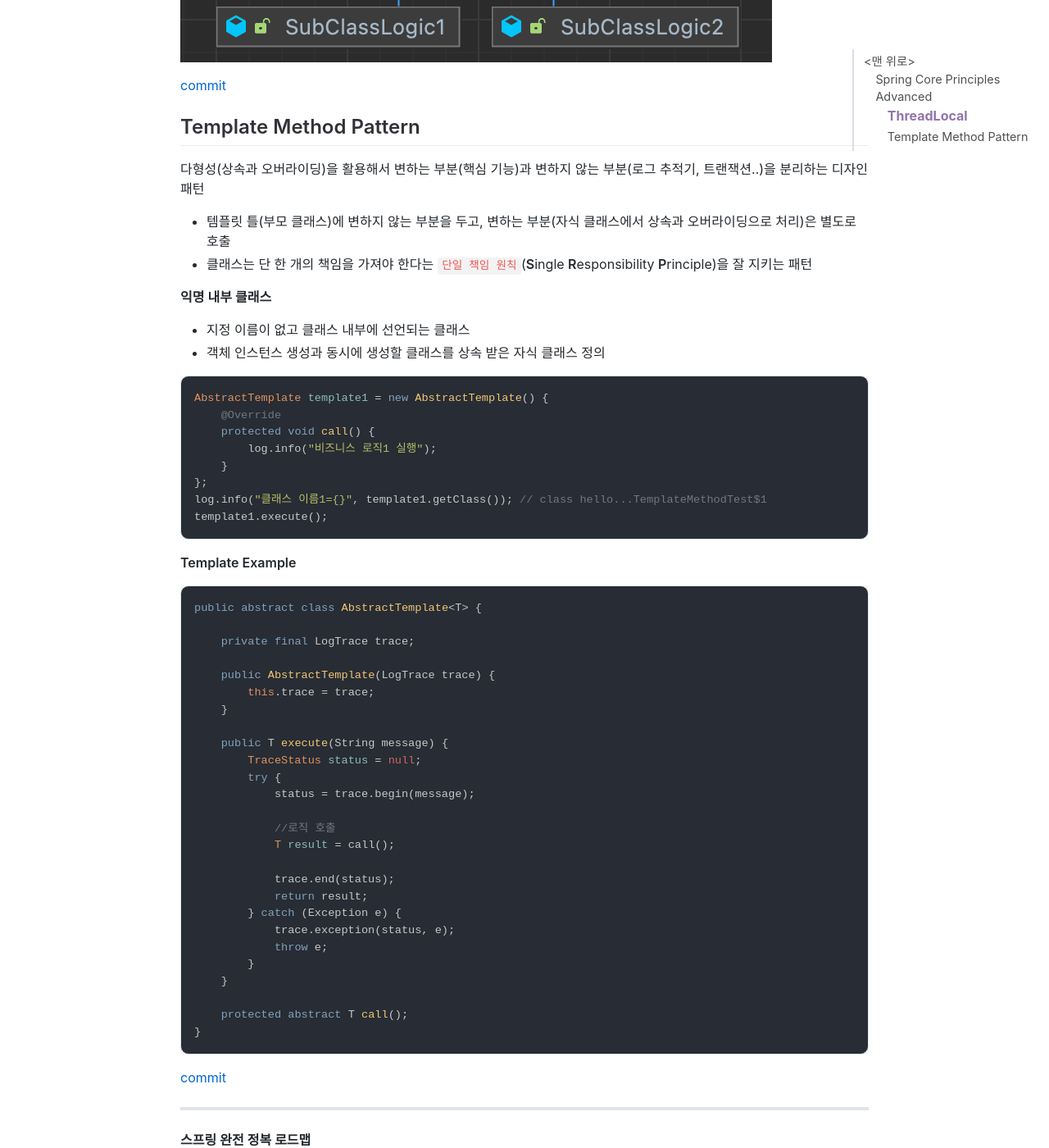
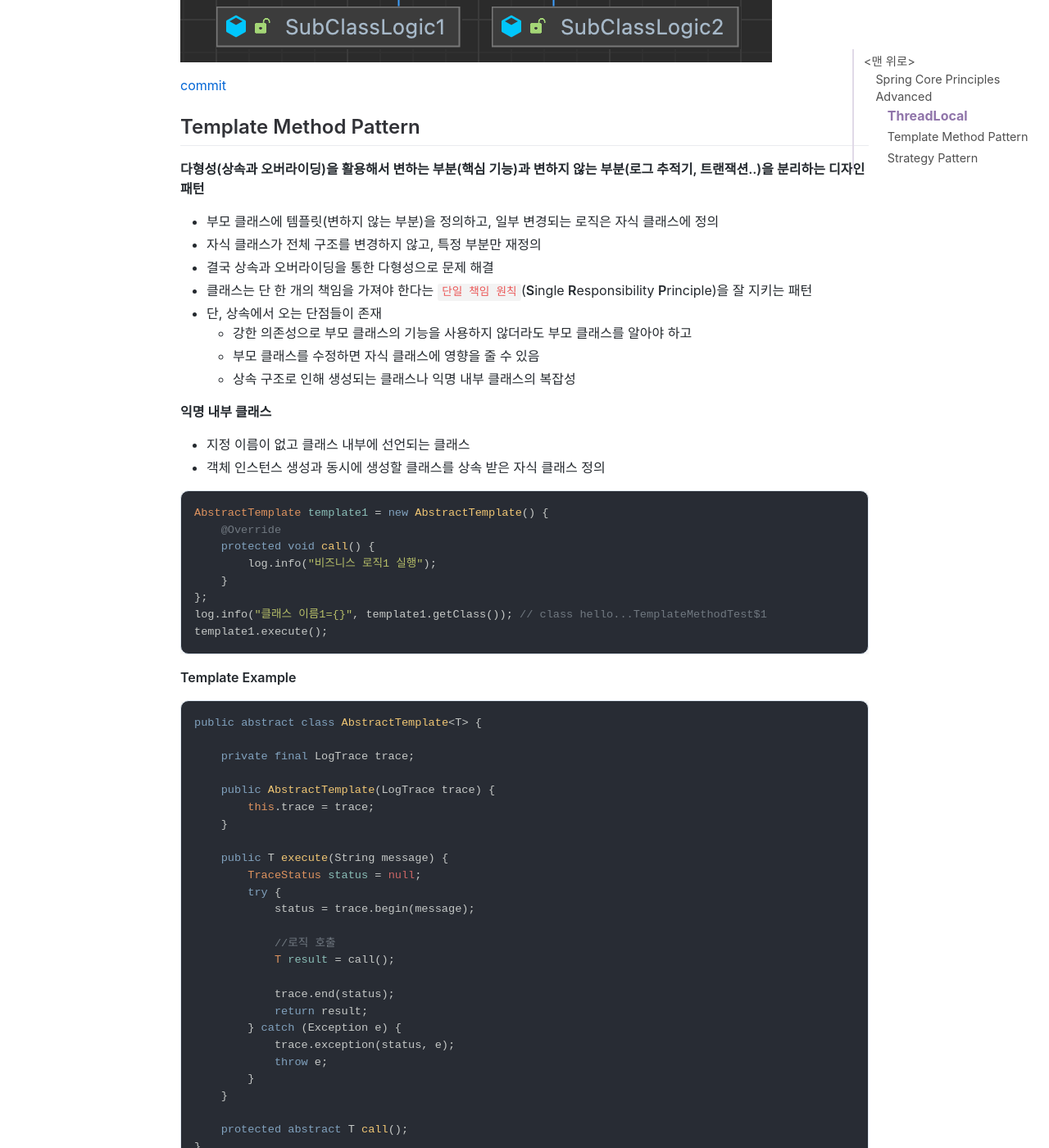
Before and after one commit to jihunparkme/jihunparkme.github.io, a Jekyll site: the page built from _posts/2022-11-20-Spring-Core-Principles-Advanced.md, in a window 1280 px wide and 1400 px high, scrolled down 1427 px. Shown: the whole window at 82% size. Built offline with Jekyll 4.4.1, drawn with Linux system fonts in a browser that asks for light colours; nearby versions of some CDN libraries; comment, search, counter and statistics services are not loaded; some of the changed text lies outside the part shown.

Commit message:
[Template Method Pattern] 정리

```diff
--- a/_posts/2022-11-20-Spring-Core-Principles-Advanced.md
+++ b/_posts/2022-11-20-Spring-Core-Principles-Advanced.md
@@ -34,10 +34,16 @@ featured-img: spring-core-advanced
 
 ## Template Method Pattern
 
-다형성(상속과 오버라이딩)을 활용해서 변하는 부분(핵심 기능)과 변하지 않는 부분(로그 추적기, 트랜잭션..)을 분리하는 디자인 패턴
+**다형성(상속과 오버라이딩)을 활용해서 변하는 부분(핵심 기능)과 변하지 않는 부분(로그 추적기, 트랜잭션..)을 분리하는 디자인 패턴**
 
-- 템플릿 틀(부모 클래스)에 변하지 않는 부분을 두고, 변하는 부분(자식 클래스에서 상속과 오버라이딩으로 처리)은 별도로 호출
+- 부모 클래스에 템플릿(변하지 않는 부분)을 정의하고, 일부 변경되는 로직은 자식 클래스에 정의
+- 자식 클래스가 전체 구조를 변경하지 않고, 특정 부분만 재정의
+- 결국 상속과 오버라이딩을 통한 다형성으로 문제 해결
 - 클래스는 단 한 개의 책임을 가져야 한다는 `단일 책임 원칙`(**S**ingle **R**esponsibility **P**rinciple)을 잘 지키는 패턴
+- 단, 상속에서 오는 단점들이 존재
+  - 강한 의존성으로 부모 클래스의 기능을 사용하지 않더라도 부모 클래스를 알아야 하고
+  - 부모 클래스를 수정하면 자식 클래스에 영향을 줄 수 있음
+  - 상속 구조로 인해 생성되는 클래스나 익명 내부 클래스의 복잡성
 
 **익명 내부 클래스**
 
@@ -88,6 +94,10 @@ public abstract class AbstractTemplate<T> {
 
 [commit](https://github.com/jihunparkme/Inflearn-Spring-Core-Principles-Advanced/commit/bd55a6ea7ad39baae4761b33edec77da75728961)
 
+## Strategy Pattern
+
+**Template Method Pattern 의 상속으로 인한 단점을 해결한 디자인 패턴**
+
 ---
 
 **스프링 완전 정복 로드맵**
```
